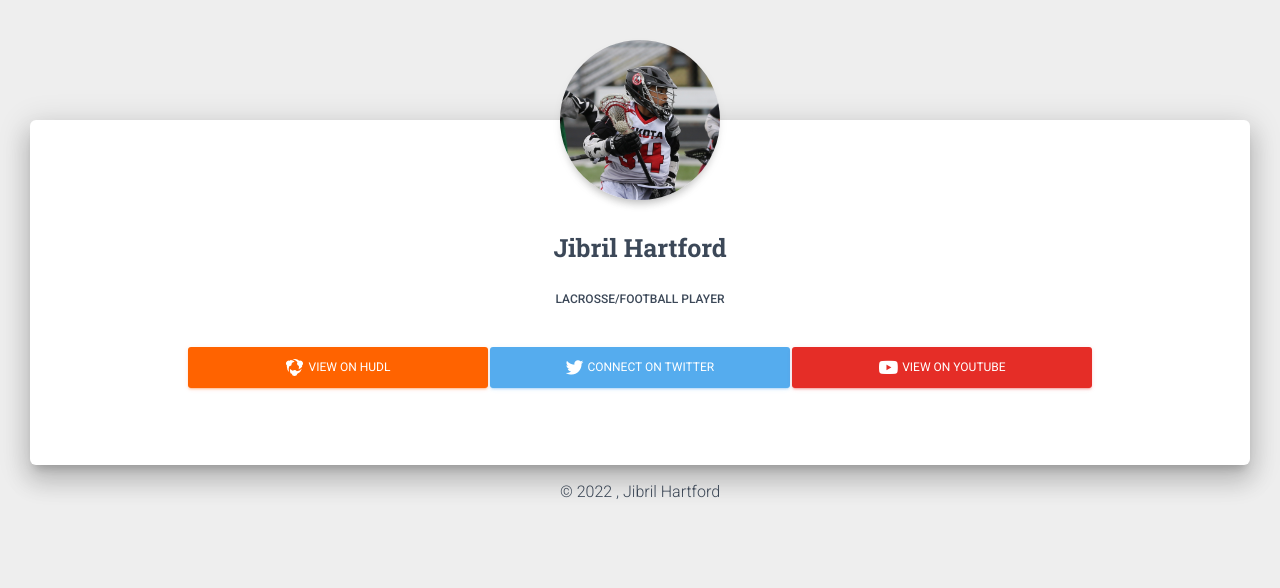
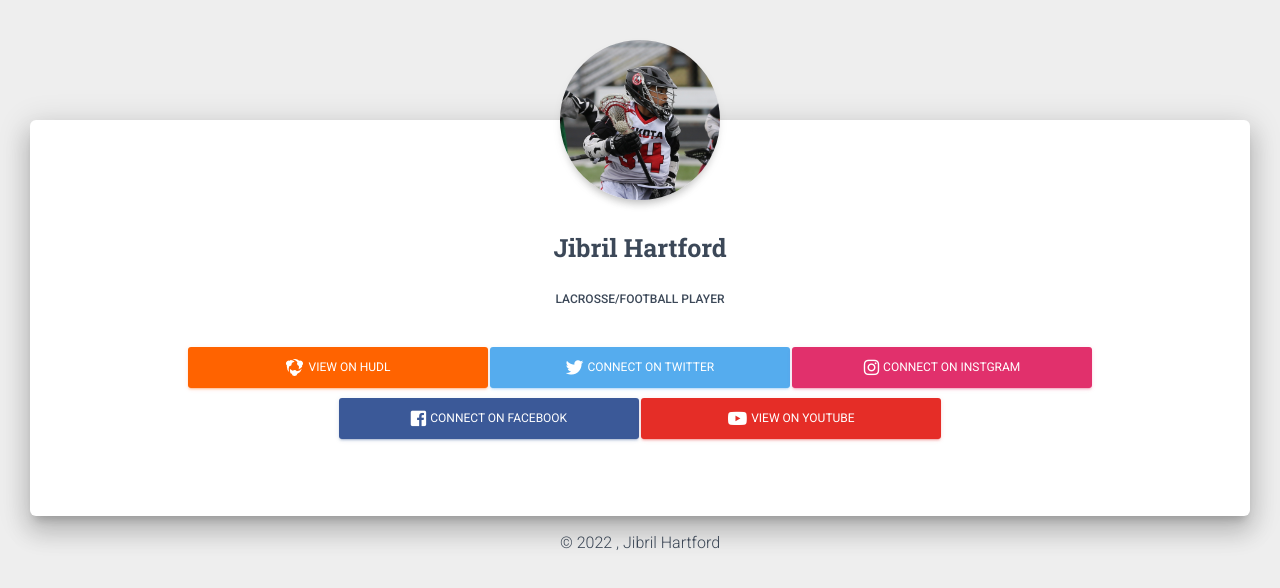
Before and after one commit to jarzion/jibrilhartford, a Next.js app: page / in a window 1280 px wide. Shown: the top 588 px of the page. Built offline with nearby package versions, Linux system fonts and the light colour scheme.

Commit message:
added instagram and facebook links

```diff
--- a/pages/index.js
+++ b/pages/index.js
@@ -61,16 +61,16 @@ export default function ProfilePage({ ...rest }) {
                 <i className="fab fa-twitter" /> Connect on twitter
               </Button>
             </div>
-            {/* <div>
-              <Button color="facebook" style={{minWidth: '300px'}}>
+            <div>
+              <Button color="instagram" style={{minWidth: '300px'}} onClick={() => {window.open('https://www.instagram.com/jibrilhartford','_blank')}}>
+                <i className="fab fa-instagram" /> Connect on Instgram
+              </Button>
+            </div>
+            <div>
+              <Button color="facebook" style={{minWidth: '300px'}} onClick={() => {window.open('https://www.facebook.com/jibrilhartford','_blank')}}>
                 <i className="fab fa-facebook-square" /> Connect on Facebook
               </Button>
             </div>
-            <div>
-              <Button color="instagram" style={{minWidth: '300px'}}>
-                <i className="fab fa-instagram" /> Connect on Instgram
-              </Button>
-            </div> */}
             <div>
               <Button color="youtube" style={{minWidth: '300px'}} onClick={() => {window.open('https://www.youtube.com/channel/UCOeA4NU8uPT6QwCFXspvATQ','_blank')}}>
                 <i className="fab fa-youtube" /> View On Youtube
```
